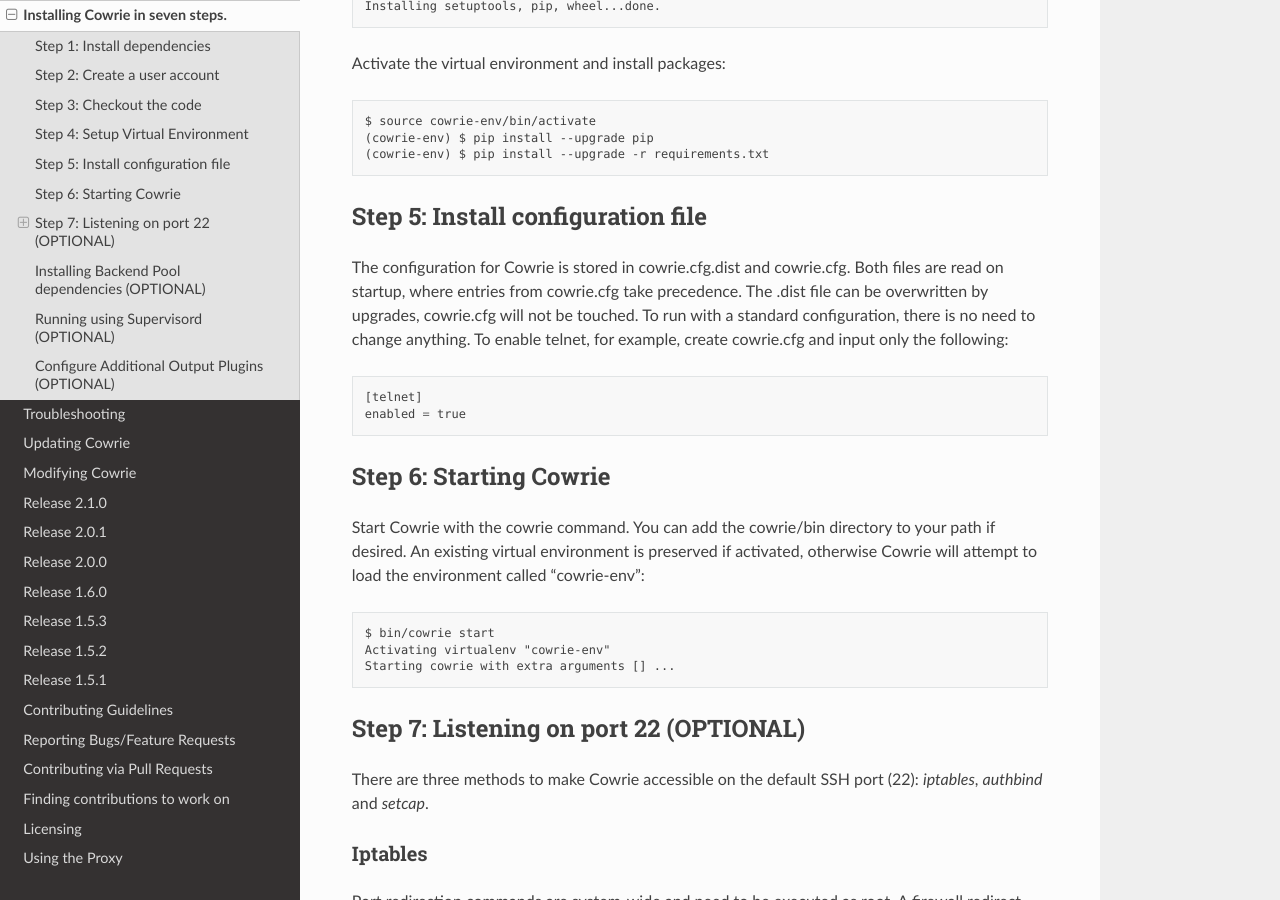
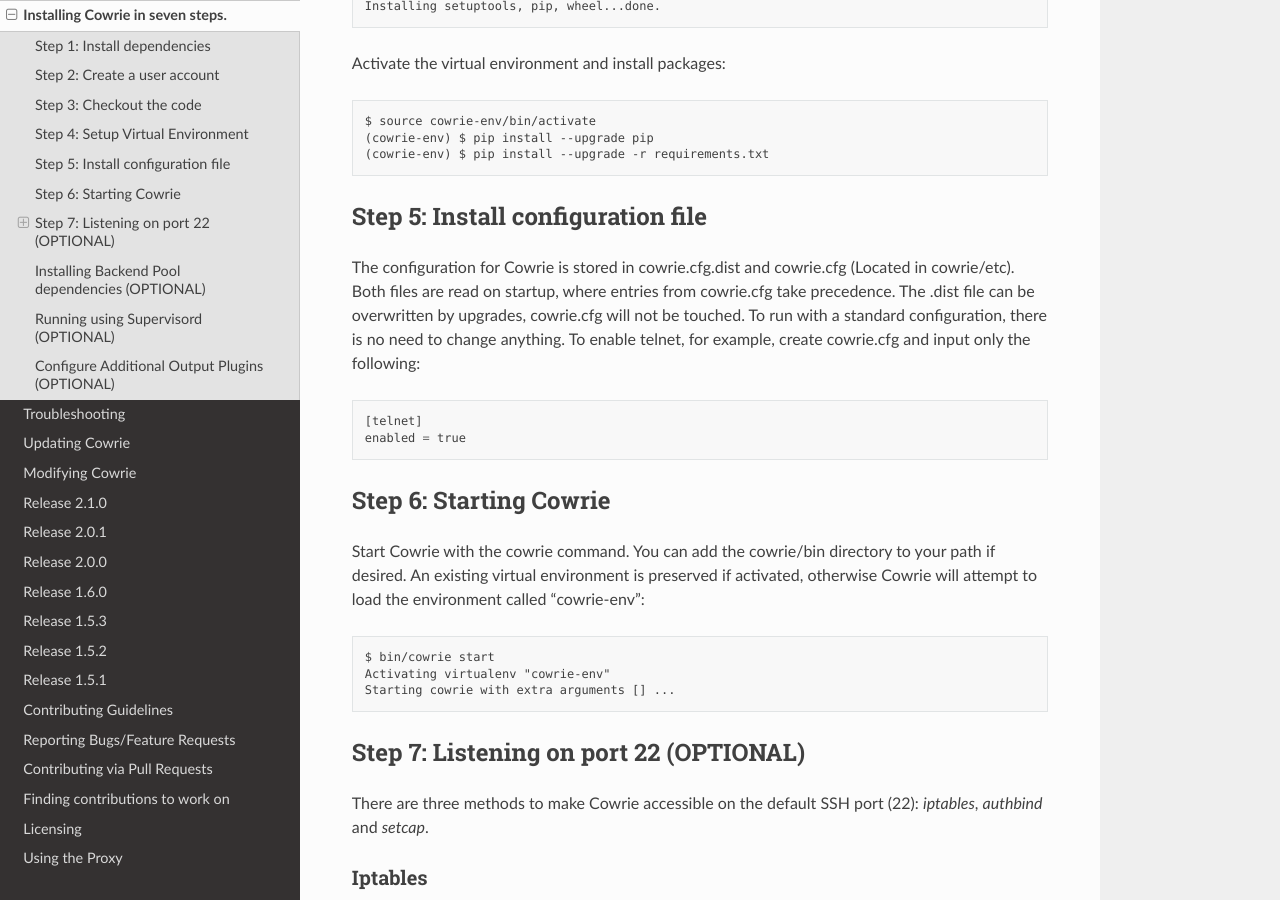
Before and after one commit to cowrie/cowrie, a Sphinx documentation site: the page built from docs/INSTALL.rst, in a window 1280 px wide and 900 px high, scrolled down 1732 px. Built offline with Sphinx 7.4.7 and the Read the Docs theme 2.0.0, drawn with Linux system fonts in a browser that asks for light colours; the version number could not be read and is left out.

Commit message:
Update for readability

```diff
--- a/docs/INSTALL.rst
+++ b/docs/INSTALL.rst
@@ -87,7 +87,7 @@ Step 5: Install configuration file
 **********************************
 
 The configuration for Cowrie is stored in cowrie.cfg.dist and
-cowrie.cfg. Both files are read on startup, where entries from
+cowrie.cfg (Located in cowrie/etc). Both files are read on startup, where entries from
 cowrie.cfg take precedence. The .dist file can be overwritten by
 upgrades, cowrie.cfg will not be touched. To run with a standard
 configuration, there is no need to change anything. To enable telnet,
```
